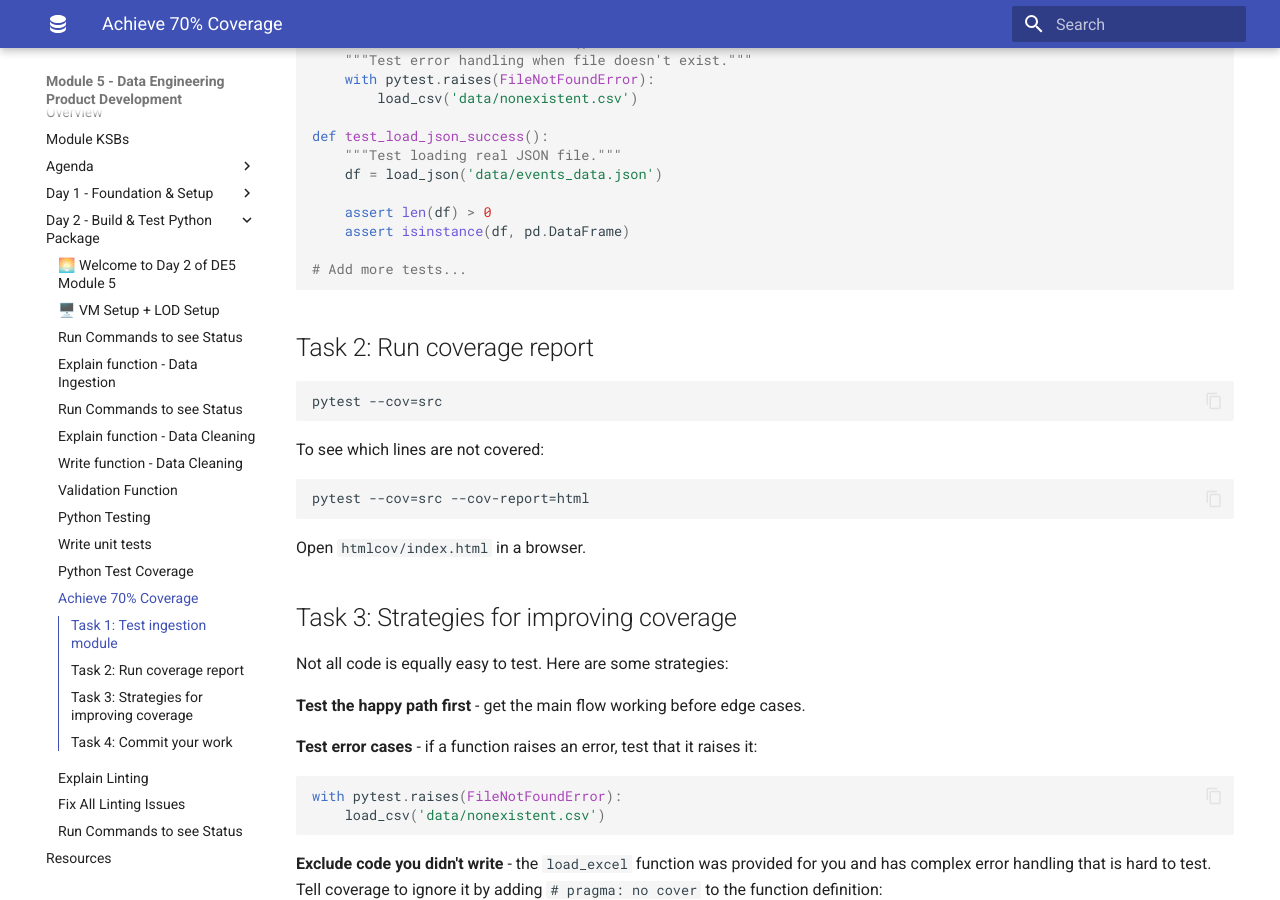
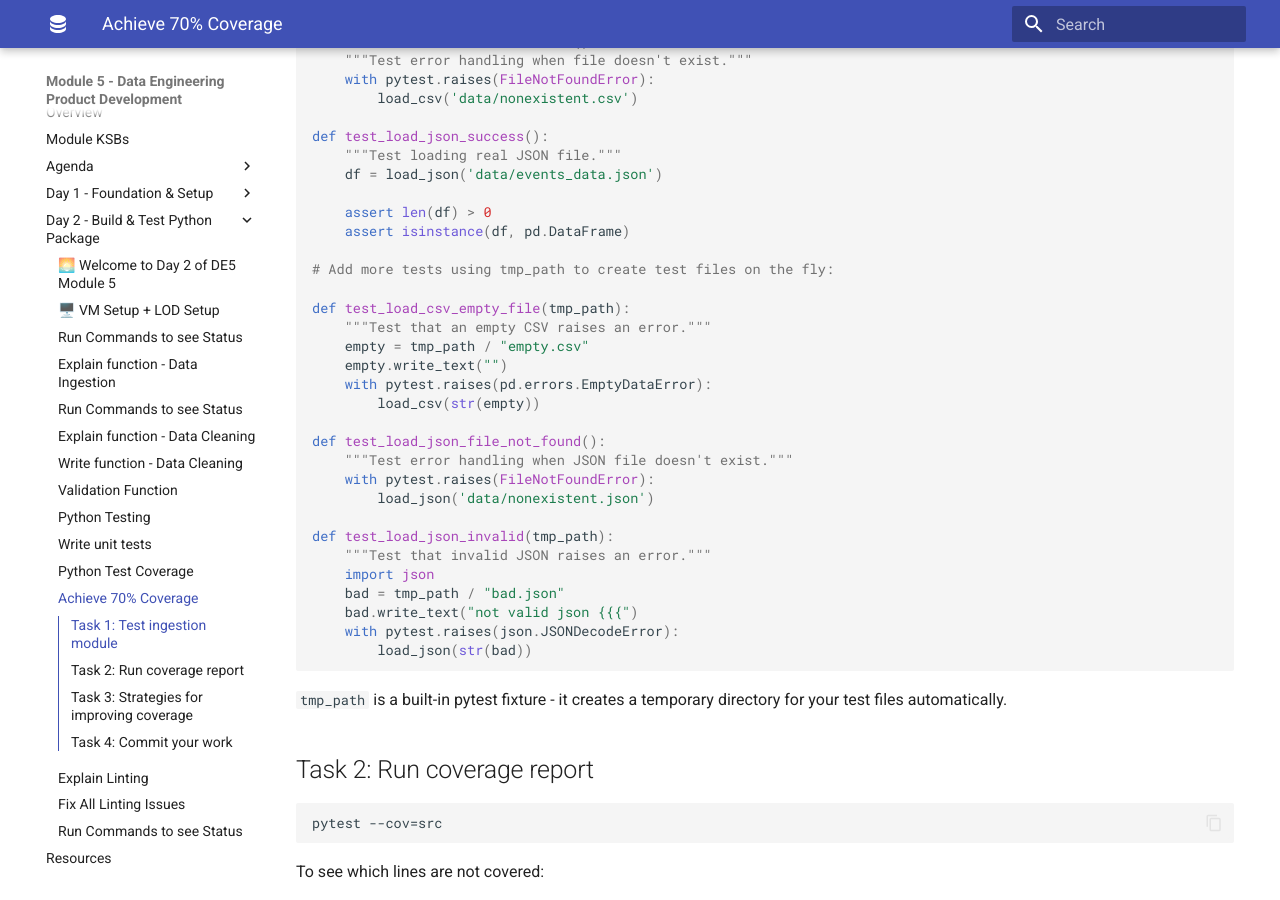
Before and after one commit to qaalabs/DE5M5, an MkDocs documentation site: the page built from docs/day2/coverage-goal.md, in a window 1280 px wide and 900 px high, scrolled down 498 px. Built offline with MkDocs 1.6.1 and Material for MkDocs 9.7.7, drawn with Linux system fonts in a browser that asks for light colours.

Commit message:
add ingestion testing

````diff
--- a/docs/day2/coverage-goal.md
+++ b/docs/day2/coverage-goal.md
@@ -30,8 +30,30 @@ def test_load_json_success():
     assert len(df) > 0
     assert isinstance(df, pd.DataFrame)
 
-# Add more tests...
+# Add more tests using tmp_path to create test files on the fly:
+
+def test_load_csv_empty_file(tmp_path):
+    """Test that an empty CSV raises an error."""
+    empty = tmp_path / "empty.csv"
+    empty.write_text("")
+    with pytest.raises(pd.errors.EmptyDataError):
+        load_csv(str(empty))
+
+def test_load_json_file_not_found():
+    """Test error handling when JSON file doesn't exist."""
+    with pytest.raises(FileNotFoundError):
+        load_json('data/nonexistent.json')
+
+def test_load_json_invalid(tmp_path):
+    """Test that invalid JSON raises an error."""
+    import json
+    bad = tmp_path / "bad.json"
+    bad.write_text("not valid json {{{")
+    with pytest.raises(json.JSONDecodeError):
+        load_json(str(bad))
 ```
+
+`tmp_path` is a built-in pytest fixture - it creates a temporary directory for your test files automatically.
 
 ## Task 2: Run coverage report
 
````
